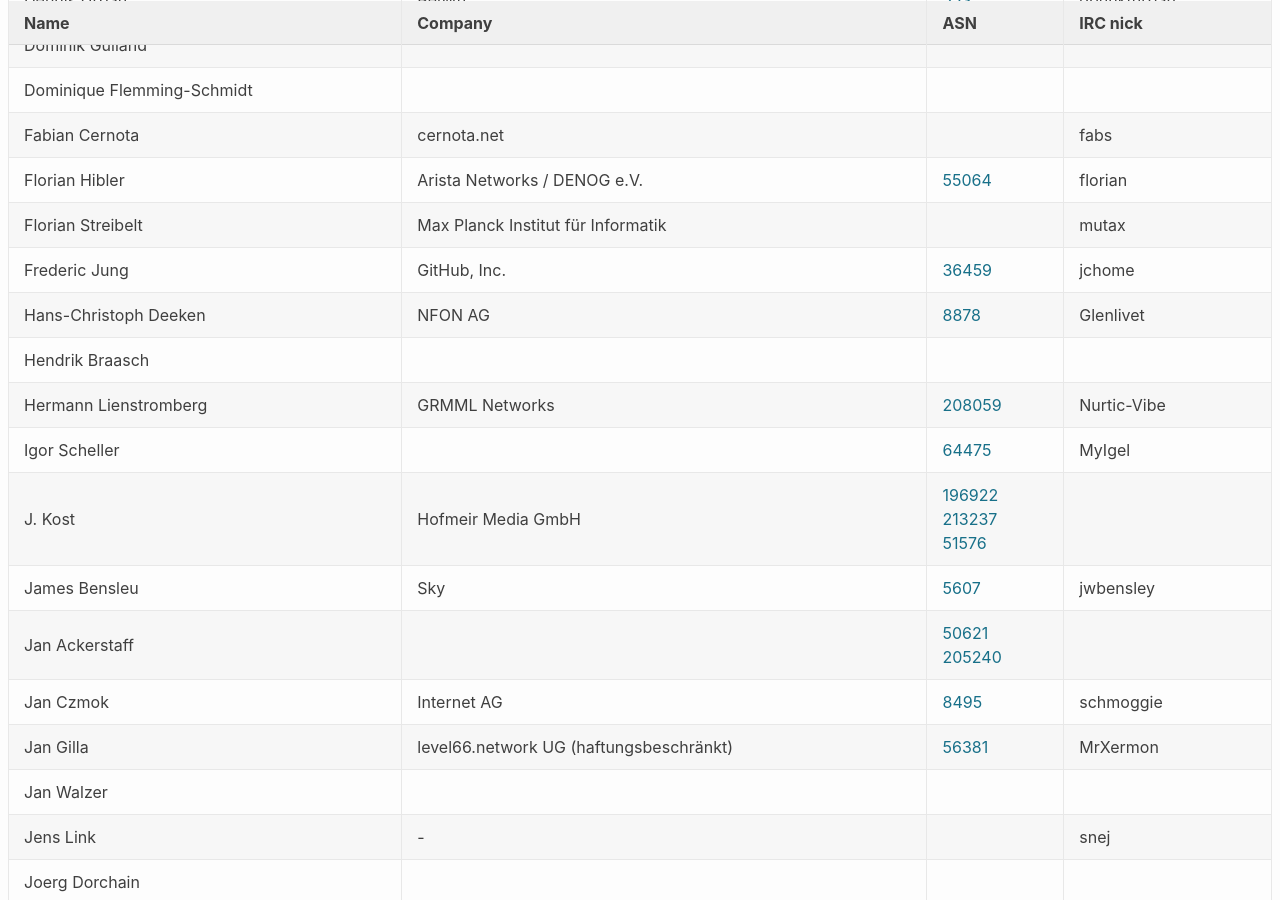
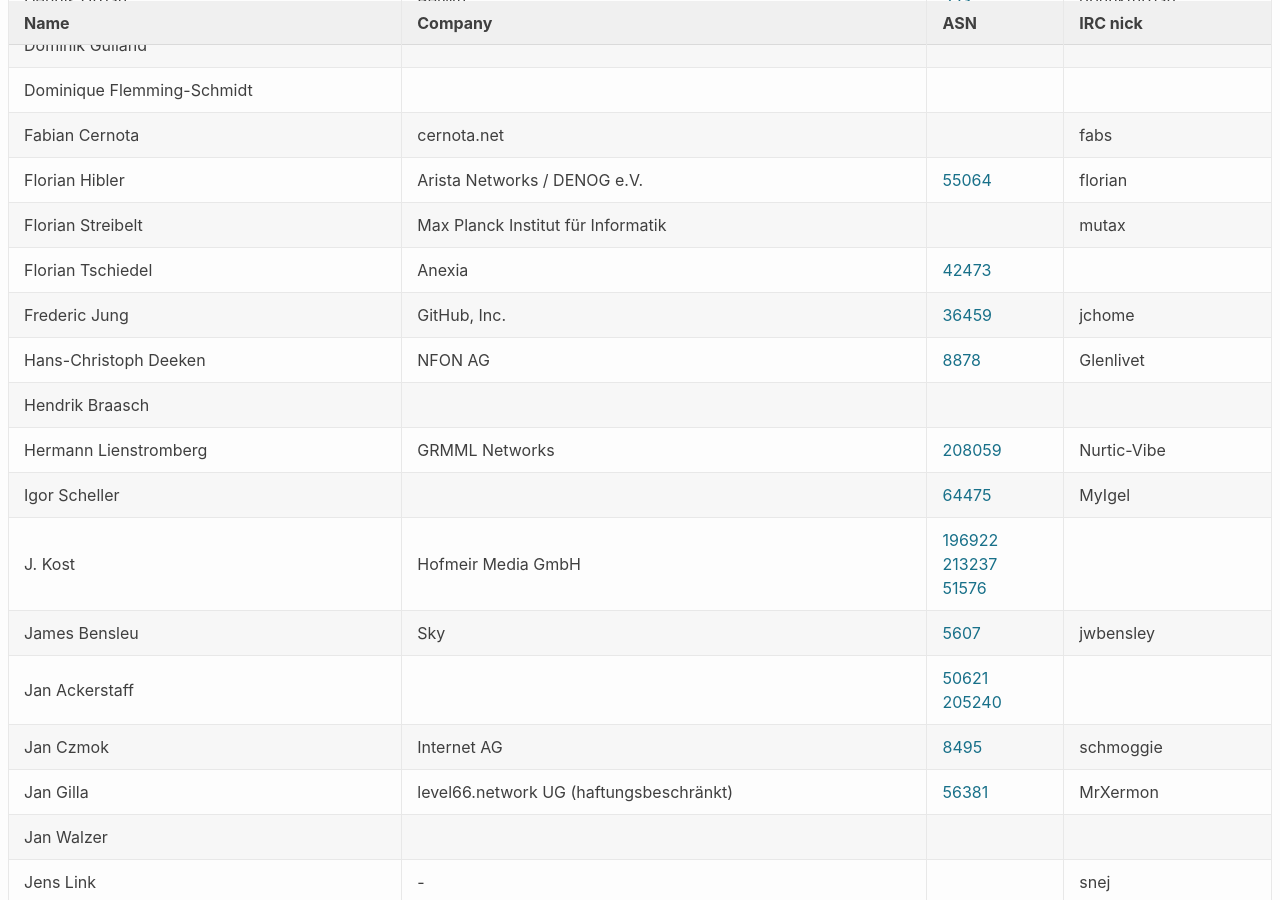
Before and after one commit to denog/pretix-attendeelist, a Jekyll site: the page built from denog2020.markdown, in a window 1280 px wide and 900 px high, scrolled down 958 px. Built offline with Jekyll 4.4.1, drawn with Linux system fonts in a browser that asks for light colours.

Commit message:
Latest data: Sun Jan 24 08:11:31 UTC 2021

```diff
--- a/_data/attendees_meetup2021-01.json
+++ b/_data/attendees_meetup2021-01.json
@@ -142,6 +142,12 @@
     "company": "Max Planck Institut für Informatik",
     "irc": "mutax",
     "asn": null
+  },
+  {
+    "name": "Florian Tschiedel",
+    "company": "Anexia",
+    "irc": null,
+    "asn": "42473"
   },
   {
     "name": "Frederic Jung",
```
